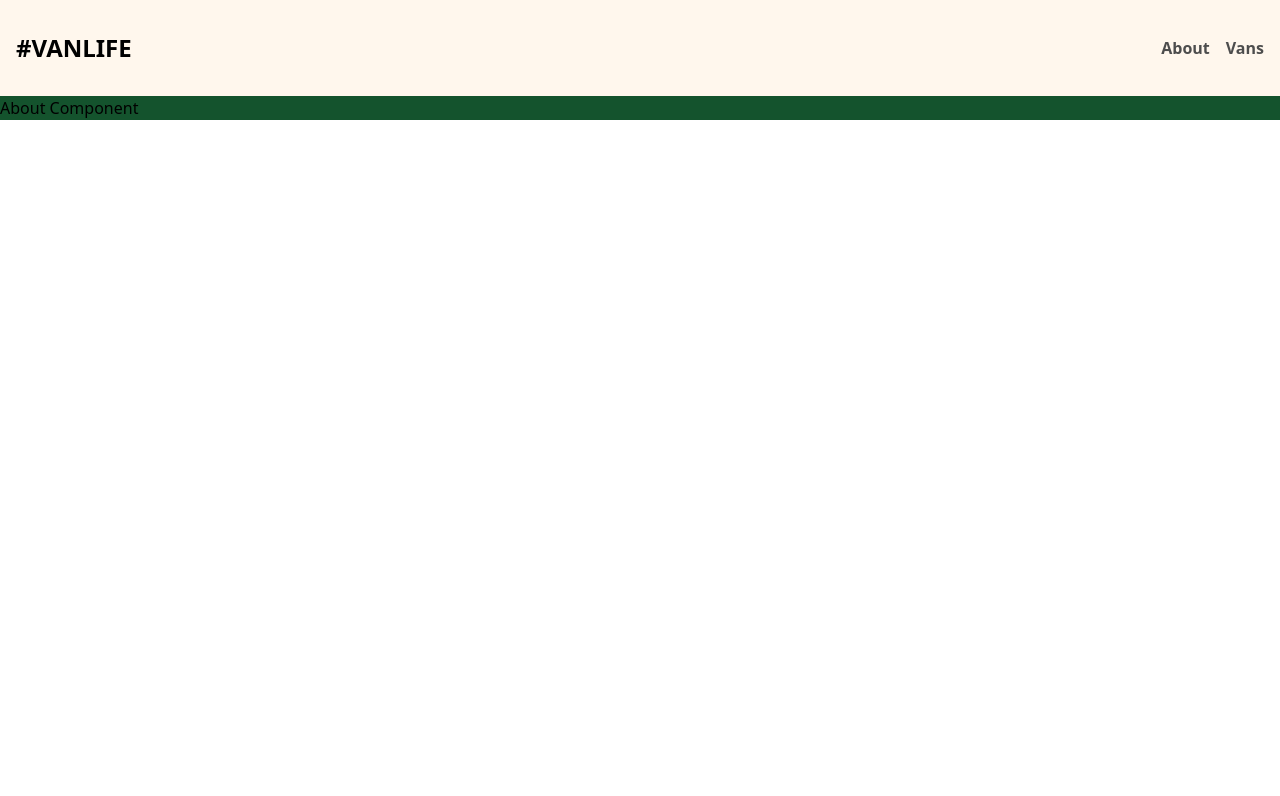
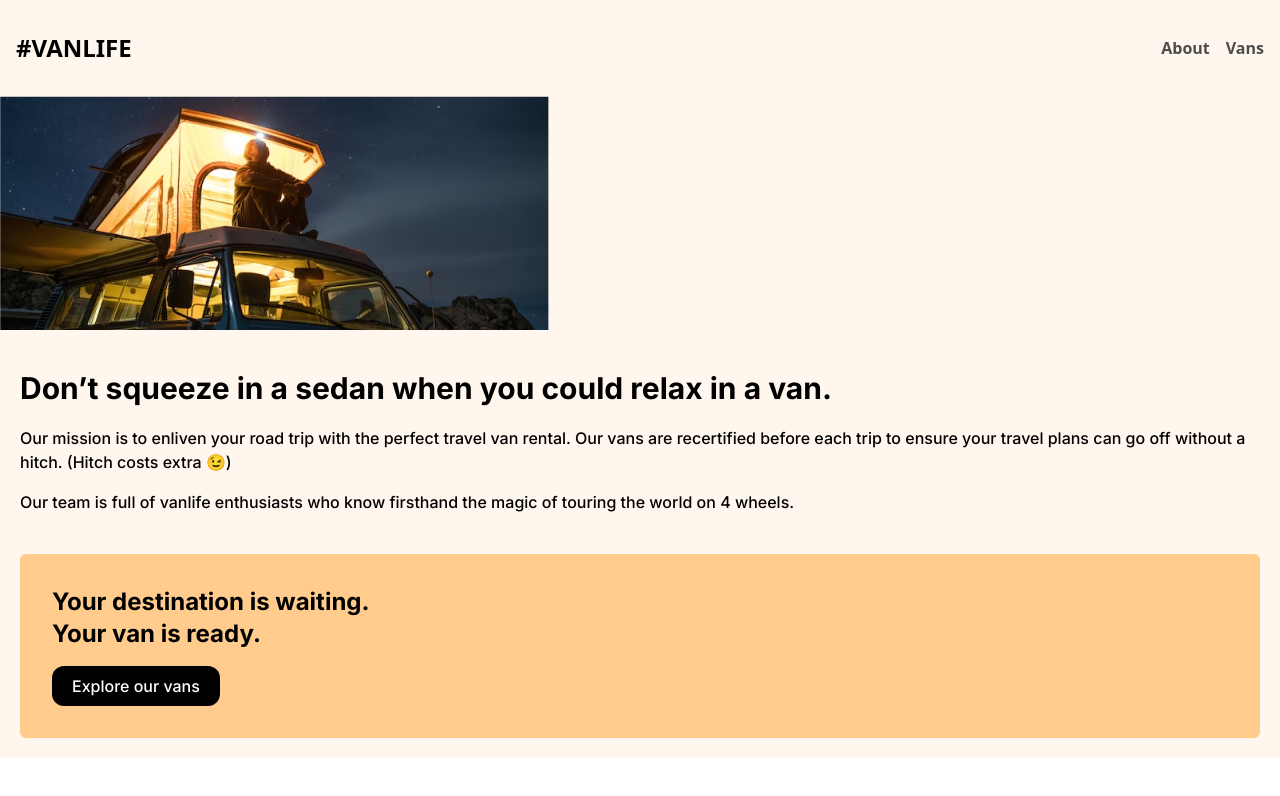
Before and after one commit to CalebCupul/vanlife, a React (Vite) app: page /about in a window 1280 px wide. Shown: the top 796 px of the page. Built offline with nearby package versions, Linux system fonts and the light colour scheme.

Commit message:
feat: add about page

```diff
--- a/src/pages/About.jsx
+++ b/src/pages/About.jsx
@@ -1,7 +1,36 @@
-function About(){
-    return (
-        <div className="bg-green-900">About Component</div>
-    )
+import vanImg from "../assets/image-54.png";
+import { Link } from "react-router-dom";
+
+function About() {
+  return (
+    <section className="bg-custom-orange-100 font-inter">
+      <img src={vanImg} alt="Van image" />
+      <article className="p-5 mt-5">
+        <h1 className="text-3xl font-bold">
+          Don’t squeeze in a sedan when you could relax in a van.
+        </h1>
+        <p className="mt-5">
+          Our mission is to enliven your road trip with the perfect travel van
+          rental. Our vans are recertified before each trip to ensure your
+          travel plans can go off without a hitch. (Hitch costs extra 😉)
+        </p>
+        <p className="mt-4">
+          Our team is full of vanlife enthusiasts who know firsthand the magic
+          of touring the world on 4 wheels.
+        </p>
+        <div className="bg-custom-orange-400 p-8 mt-10 rounded-md">
+          <h2 className="font-bold text-2xl">
+            Your destination is waiting.
+            <br />
+            Your van is ready.
+          </h2>
+          <Link to="/vans">
+            <p className="mt-4 text-white bg-black w-fit py-2 px-5 rounded-xl">Explore our vans</p>
+          </Link>
+        </div>
+      </article>
+    </section>
+  );
 }
 
-export default About
+export default About;
--- a/tailwind.config.cjs
+++ b/tailwind.config.cjs
@@ -13,7 +13,8 @@ module.exports = {
         'custom-orange': {
           100: '#FFF7ED',
           200: '#FFEAD0',
-          300: '#FF8C38'
+          300: '#FF8C38',
+          400: '#FFCC8D'
         },
         'custom-gray': {
           100: '#4D4D4D',
```
